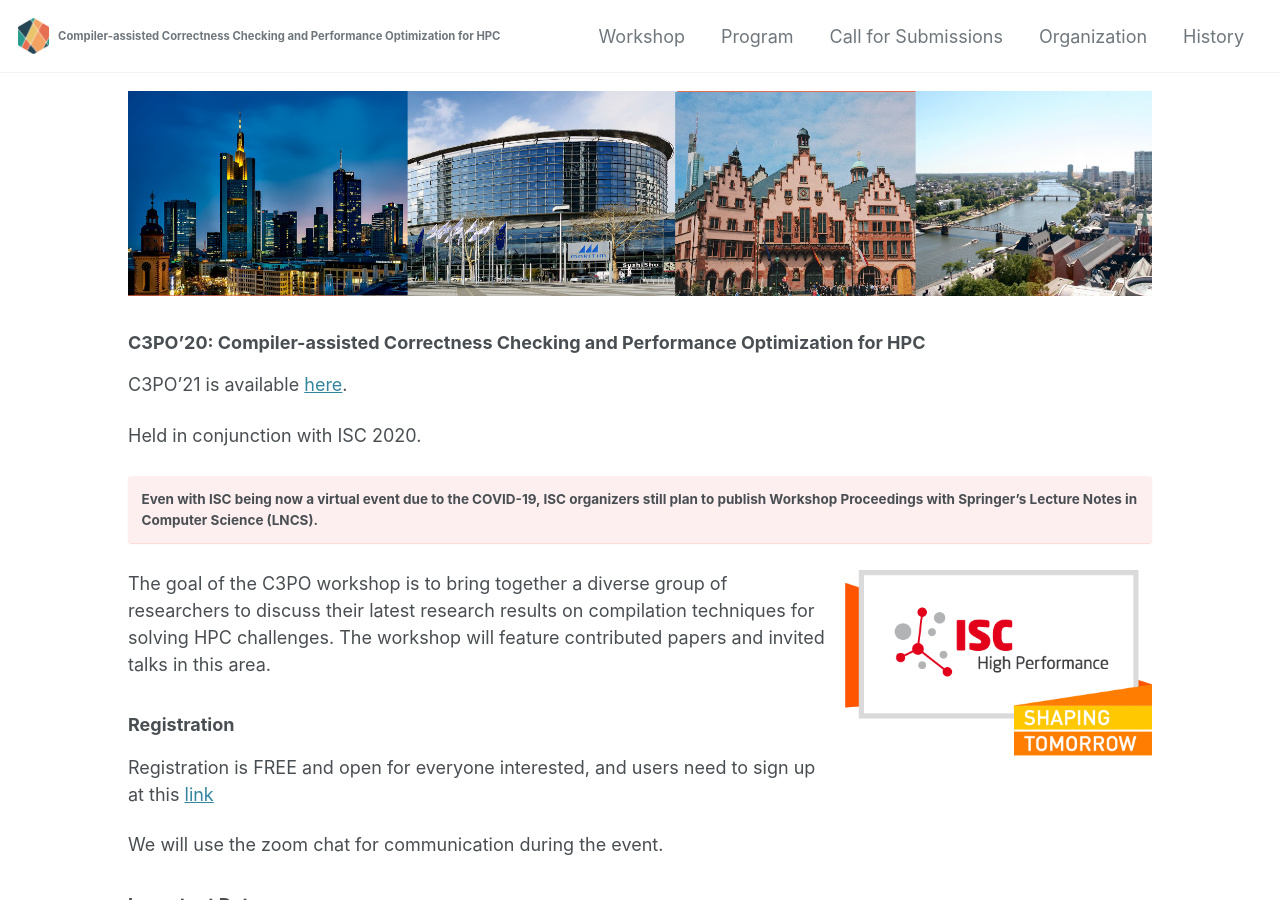
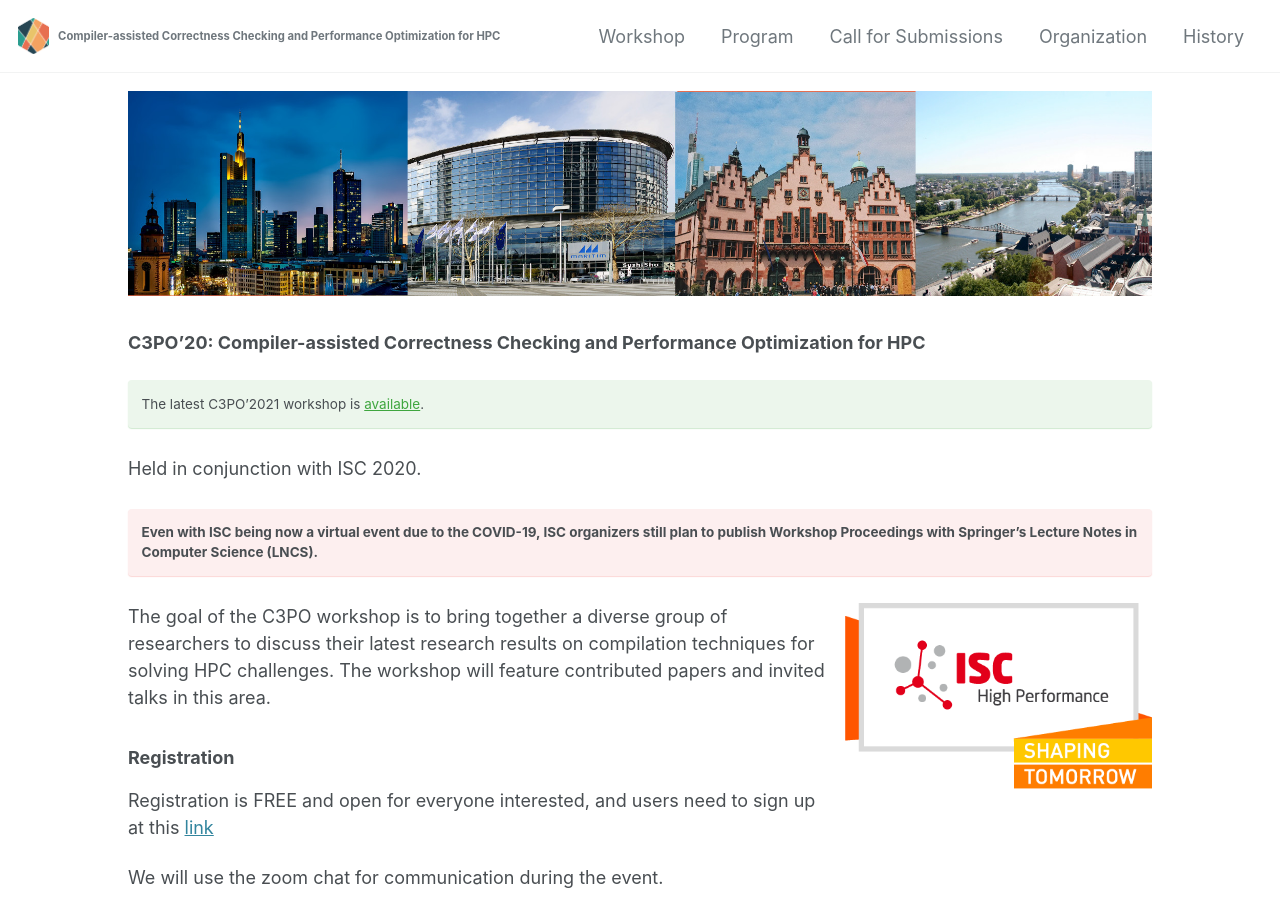
Before and after one commit to c3po-workshop/c3po-workshop.github.io, a Jekyll site: the page built from _pages/2020/index.md, in a window 1280 px wide and 900 px high. Built offline with Jekyll 4.4.1, drawn with Linux system fonts in a browser that asks for light colours; cached includes are drawn as plain includes; nearby versions of some CDN libraries.

Commit message:
Fixed current version forward link and made pretty

```diff
--- a/_pages/2020/index.md
+++ b/_pages/2020/index.md
@@ -6,8 +6,8 @@
 
 ### C3PO'20: Compiler-assisted Correctness Checking and Performance Optimization for HPC
 
-C3PO'21 is available [here](/_pages/2021/index).
-{: .notice-success}
+The latest C3PO'{{ 'now' | date: "%Y" }} workshop is [available](/index).
+{: .notice--success}
 
 Held in conjunction with ISC 2020.
 
```
